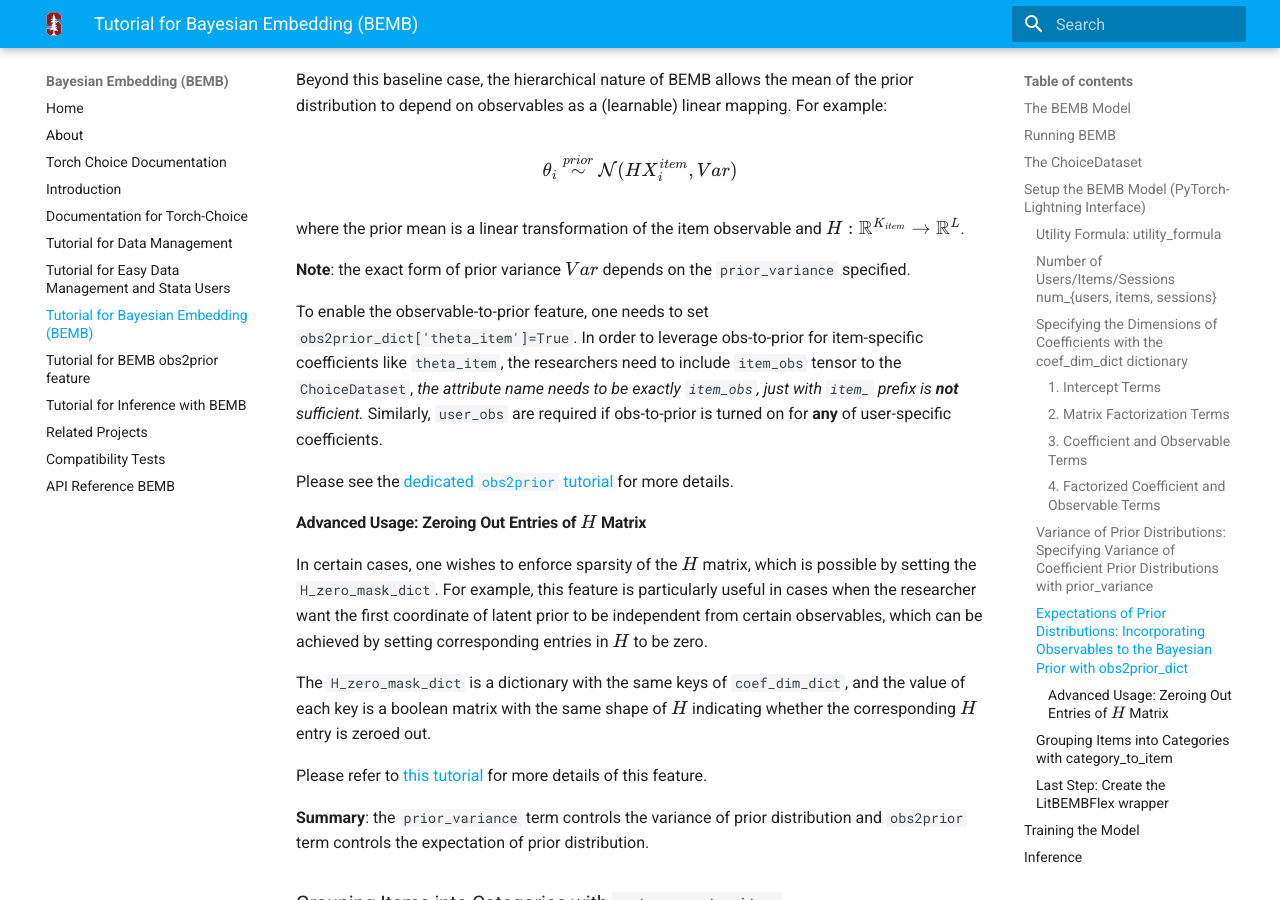
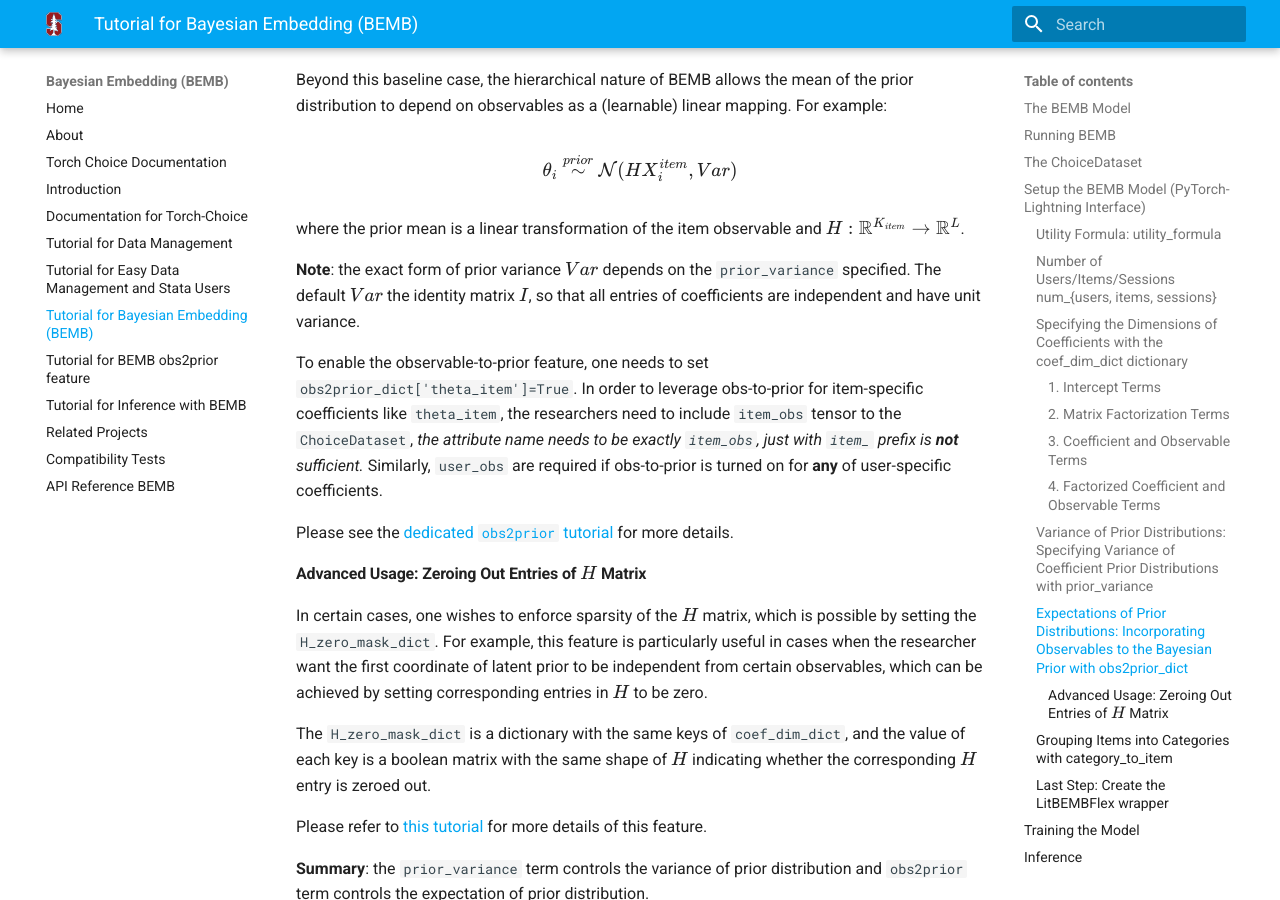
Before and after one commit to gsbDBI/bemb, an MkDocs documentation site: the page built from docs_src/bemb.md, in a window 1280 px wide and 900 px high, scrolled down 6768 px. Built offline with MkDocs 1.6.1 and Material for MkDocs 9.7.7, drawn with Linux system fonts in a browser that asks for light colours; formulas are drawn with MathJax 3.

Commit message:
Update bemb.md

```diff
--- a/docs_src/bemb.md
+++ b/docs_src/bemb.md
@@ -202,7 +202,7 @@ $$
 
 where the prior mean is a linear transformation of the item observable and $H: \mathbb{R}^{K_{item}} \to \mathbb{R}^L$.
 
-**Note**: the exact form of prior variance $Var$ depends on the `prior_variance` specified.
+**Note**: the exact form of prior variance $Var$ depends on the `prior_variance` specified. The default $Var$ the identity matrix $I$, so that all entries of coefficients are independent and have unit variance.
 
 To enable the observable-to-prior feature, one needs to set `obs2prior_dict['theta_item']=True`.
 In order to leverage obs-to-prior for item-specific coefficients like `theta_item`, the researchers need to include `item_obs` tensor to the `ChoiceDataset`, *the attribute name needs to be exactly `item_obs`, just with `item_` prefix is **not** sufficient.* Similarly, `user_obs` are required if obs-to-prior is turned on for **any** of user-specific coefficients.
```
